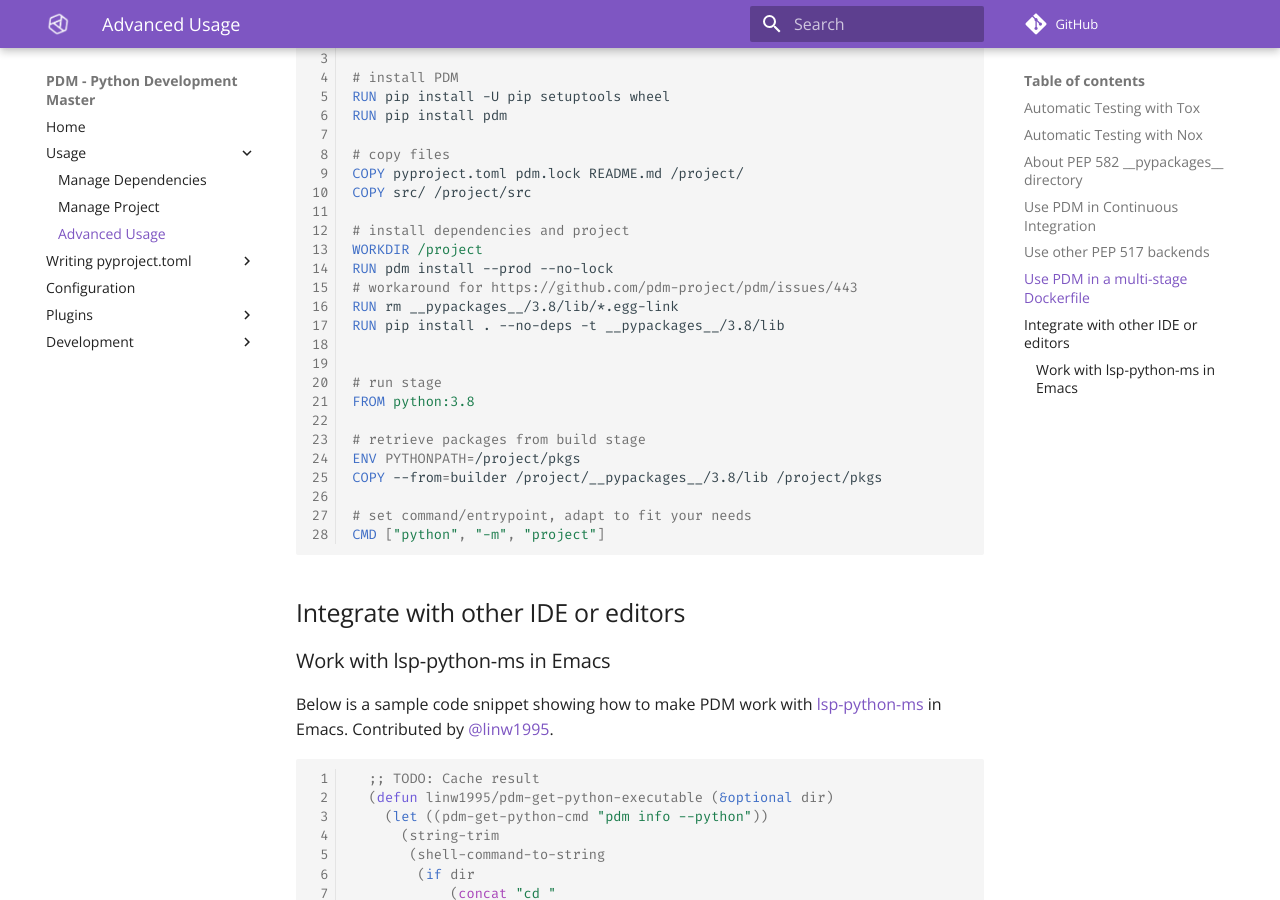
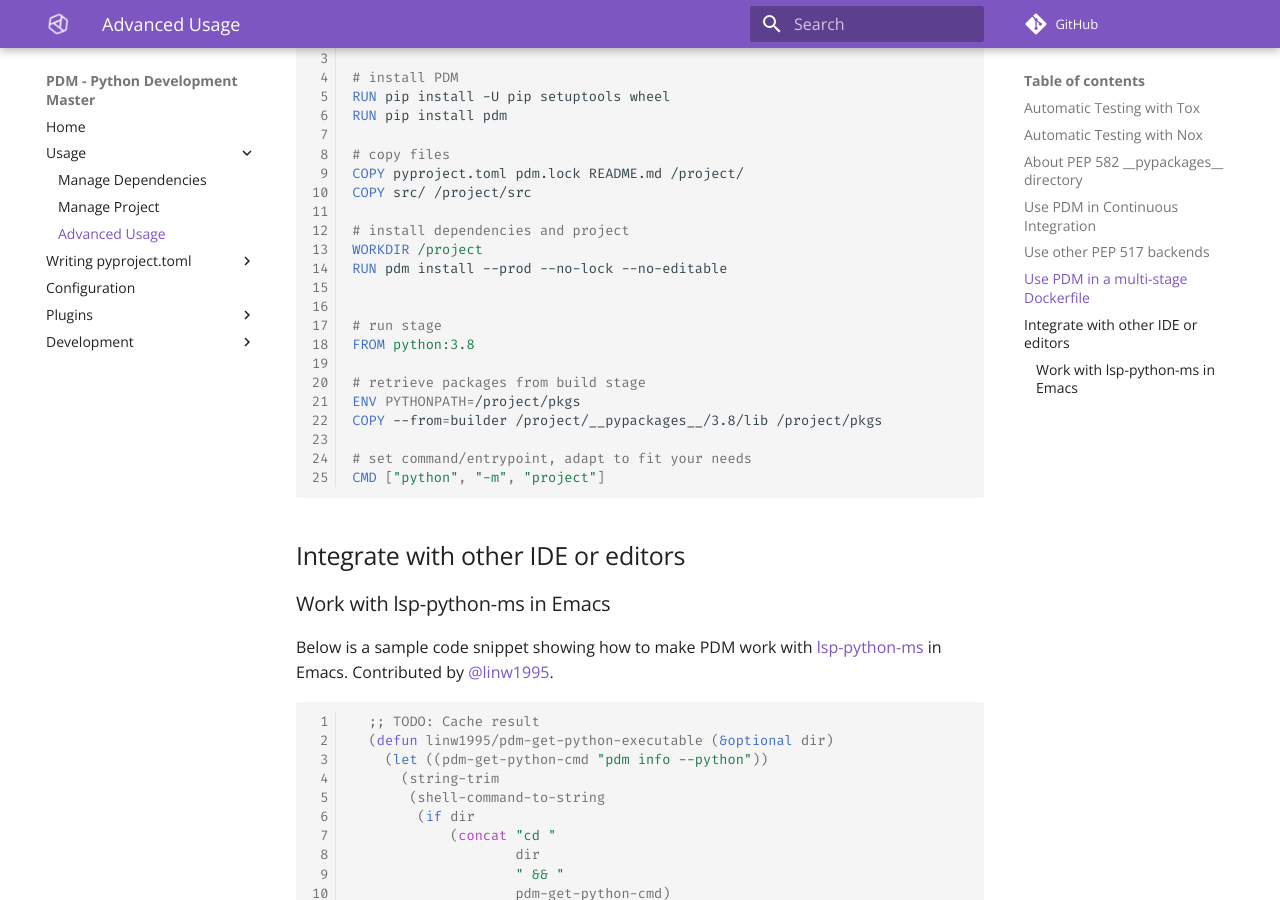
Before and after one commit to ChrisSanderser/pd-ms, an MkDocs documentation site: the page built from docs/docs/usage/advanced.md, in a window 1280 px wide and 900 px high, scrolled down 3970 px. Built offline with MkDocs 1.6.1 and Material for MkDocs 9.7.7, drawn with Linux system fonts in a browser that asks for light colours; comment, search, counter and statistics services are not loaded.

Commit message:
update docs about the new options

```diff
--- a/docs/docs/usage/advanced.md
+++ b/docs/docs/usage/advanced.md
@@ -175,10 +175,7 @@ COPY src/ /project/src
 
 # install dependencies and project
 WORKDIR /project
-RUN pdm install --prod --no-lock
-# workaround for https://github.com/pdm-project/pdm/issues/443
-RUN rm __pypackages__/3.8/lib/*.egg-link
-RUN pip install . --no-deps -t __pypackages__/3.8/lib
+RUN pdm install --prod --no-lock --no-editable
 
 
 # run stage
```
Also changed, not shown: docs/docs/usage/dependency.md (+2 -0 lines).
